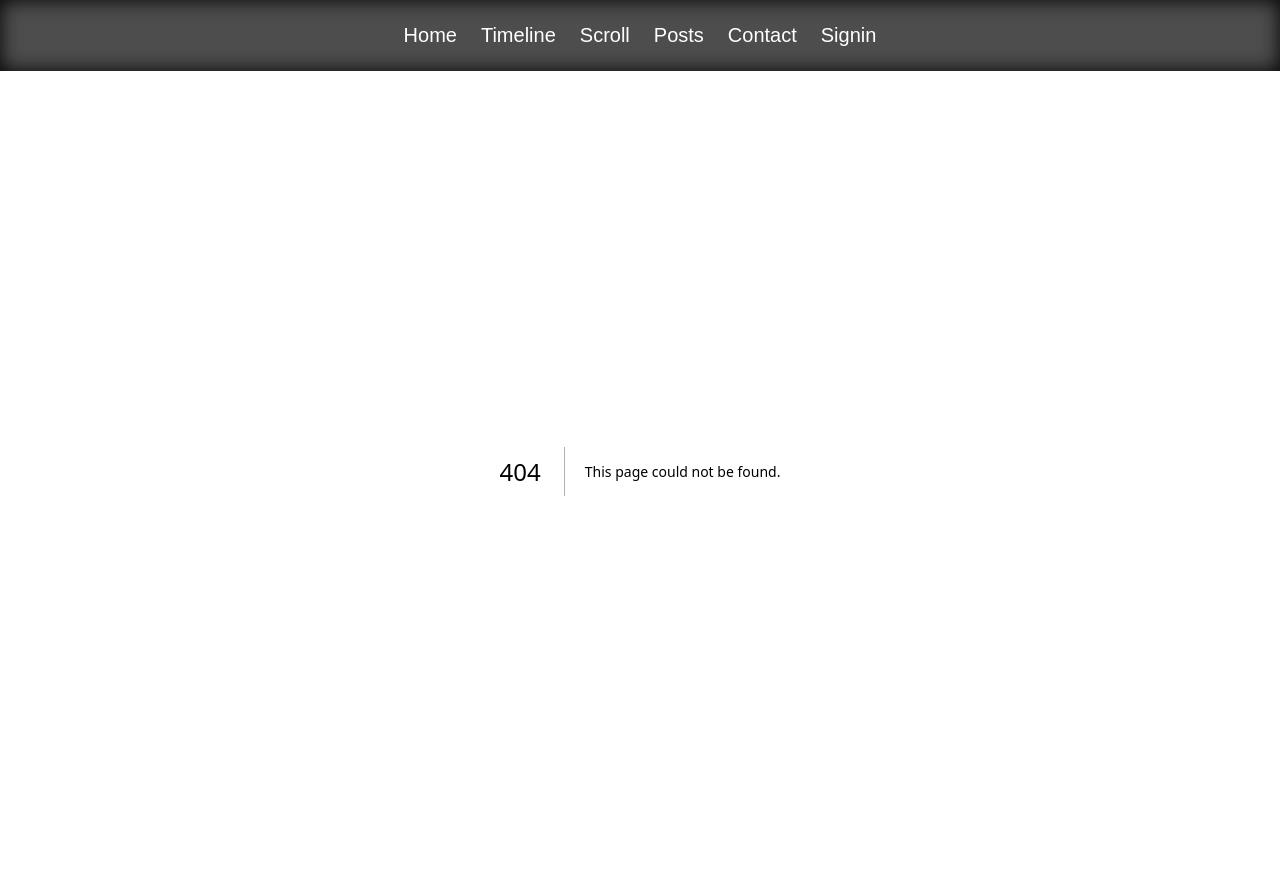
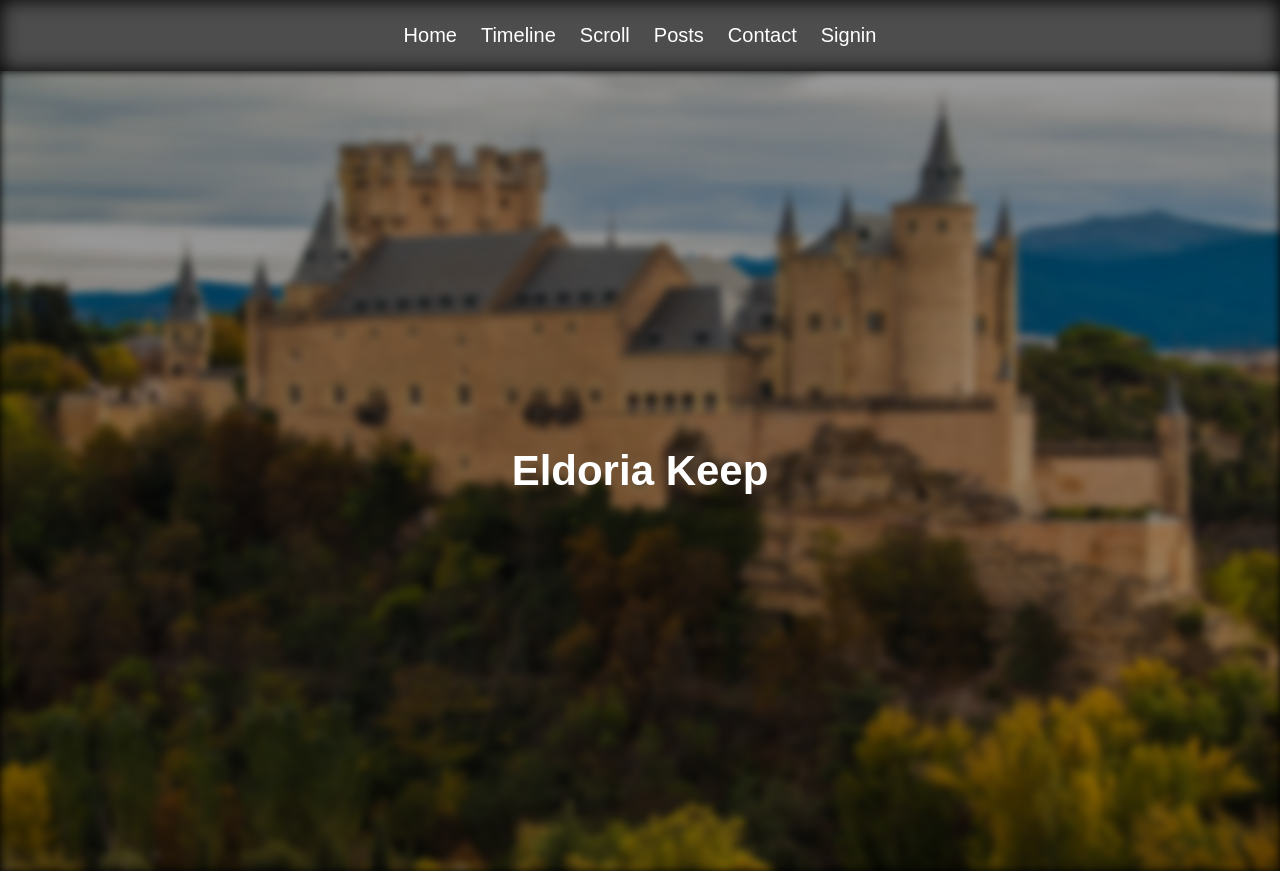
Before and after one commit to kkishan1230/gsap, a Next.js app: page /section-scroll in a window 1280 px wide. Before the commit this address had no page. Built offline with nearby package versions, Linux system fonts and the light colour scheme.

Commit message:
added scroll

```diff
--- /dev/null
+++ b/src/app/section-scroll/page.tsx
@@ -0,0 +1,166 @@
+"use client";
+
+import React, { useEffect, useRef, useState } from "react";
+import gsap from "gsap";
+import Observer from "gsap/Observer";
+import Image, { StaticImageData } from "next/image";
+
+import style from "./sectionScroll.module.css";
+
+import img1 from "../../../public/images/castle1.jpg";
+import img2 from "../../../public/images/castle2.jpg";
+import img3 from "../../../public/images/castle3.jpg";
+import img4 from "../../../public/images/castle4.jpg";
+
+gsap.registerPlugin(Observer);
+
+interface SectionData {
+  id: number;
+  title: string;
+  zIndex: number;
+  imgSrc: StaticImageData;
+}
+
+const page = () => {
+  const sectionData: SectionData[] = [
+    {
+      id: 1,
+      title: "Eldoria Keep",
+      zIndex: -1,
+      imgSrc: img1,
+    },
+    {
+      id: 2,
+      title: "Aethelred Fortress",
+      zIndex: -1,
+      imgSrc: img2,
+    },
+    {
+      id: 3,
+      title: "Veridian Citadel",
+      zIndex: -1,
+      imgSrc: img3,
+    },
+    {
+      id: 4,
+      title: "Shadowfen Bastion",
+      zIndex: -1,
+      imgSrc: img4,
+    },
+  ];
+
+  const sectionsRef = useRef([]);
+  const headingsRef = useRef([]);
+  const mainContainerRef = useRef(null);
+
+  useEffect(() => {
+    sectionsRef.current = Array.from(
+      document.querySelectorAll(`.${style.section}`)
+    );
+
+    headingsRef.current = Array.from(
+      document.querySelectorAll(`.${style.section} h2`)
+    );
+
+    let currentSection = 0;
+    let isAnimating = false;
+
+    gsap.set(sectionsRef.current[currentSection], { zIndex: 1 });
+
+    Observer.create({
+      target: mainContainerRef.current,
+      type: "wheel",
+      wheelSpeed: -1,
+      tolerance: 10,
+      preventDefault: true,
+      onUp: () => {
+        if (!isAnimating && currentSection < 3) {
+          isAnimating = true;
+          currentSection = currentSection + 1;
+          gsap.set(sectionsRef.current[currentSection - 1], { zIndex: 0 });
+          let tl = gsap.timeline({});
+
+          tl.fromTo(
+            sectionsRef.current[currentSection],
+            {
+              yPercent: 100,
+              zIndex: -1,
+            },
+            {
+              zIndex: 1,
+              yPercent: 0,
+              duration: 1.5,
+              onComplete: () => {
+                isAnimating = false;
+              },
+            }
+          )
+            .fromTo(
+              headingsRef.current[currentSection],
+              {
+                opacity: 0,
+                scale: 0.6,
+              },
+              {
+                opacity: 1,
+                scale: 1.05,
+                duration: 0.3,
+              }
+            )
+            .to(headingsRef.current[currentSection], {
+              scale: 1,
+              duration: 0.15,
+            });
+        }
+      },
+      onDown: () => {
+        if (!isAnimating && currentSection > 0) {
+          isAnimating = true;
+          let tl = gsap.timeline({});
+          tl.fromTo(
+            sectionsRef.current[currentSection],
+            {
+              yPercent: 0,
+            },
+            {
+              yPercent: 100,
+              duration: 1.5,
+              onComplete: () => {
+                isAnimating = false;
+                gsap.set(sectionsRef.current[currentSection], { zIndex: 0 });
+                gsap.set(sectionsRef.current[currentSection - 1], {
+                  zIndex: 1,
+                });
+                currentSection = currentSection - 1;
+              },
+            }
+          );
+        }
+      },
+    });
+  }, []);
+
+  return (
+    <div
+      className={style.sectionScrollContainer}
+      ref={mainContainerRef}
+      style={{ background: "black" }}
+    >
+      {sectionData.map((item) => (
+        <div
+          key={item.id}
+          className={`${style.section}`}
+          id={`#section${item.id}`}
+          style={{ zIndex: item.zIndex }}
+        >
+          <div className={style.contentWrapper}>
+            <Image src={item.imgSrc} alt="" fill />
+            <h2>{item.title}</h2>
+          </div>
+        </div>
+      ))}
+    </div>
+  );
+};
+
+export default page;
--- /dev/null
+++ b/src/app/section-scroll/sectionScroll.module.css
@@ -0,0 +1,38 @@
+.sectionScrollContainer {
+  height: 100vh;
+  width: 100%;
+  position: relative;
+  overflow: hidden;
+}
+
+.section {
+  width: 100%;
+  height: 100vh;
+  position: absolute;
+  width: 100%;
+  display: flex;
+  align-items: center;
+  justify-content: center;
+  color: #ffffff;
+  opacity: 1;
+}
+
+.contentWrapper {
+  position: relative;
+  width: 100%;
+  height: 100%;
+  z-index: 1;
+}
+
+.contentWrapper img {
+  filter: brightness(60%) blur(4px);
+}
+
+.contentWrapper h2 {
+  position: absolute;
+  z-index: 2;
+  left: 50%;
+  top: 50%;
+  transform: translate(-50%, -50%);
+  font-size: 42px;
+}
--- a/src/components/Navbar/index.tsx
+++ b/src/components/Navbar/index.tsx
@@ -16,7 +16,7 @@ const index = () => {
           <Link href={"/timeline"}>Timeline</Link>
         </div>
         <div>
-          <Link href={"/scroll"}>Scroll</Link>
+          <Link href={"/section-scroll"}>Scroll</Link>
         </div>
         <div>
           <Link href={"/posts"}>Posts</Link>
```
